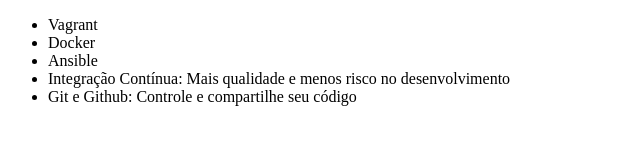
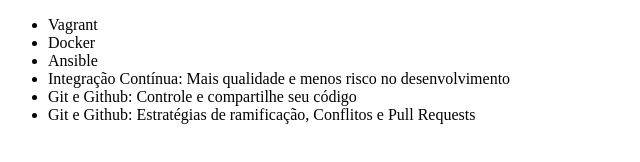
Before and after one commit to Gustavobtfelix/Alura-Curso, a plain HTML site: page index.html in a window 1280 px wide. Shown: the whole page, without its empty margins (0-640 px from the left). Drawn offline with Linux system fonts and the light colour scheme.

Commit message:
adicionando curso git

```diff
--- a/index.html
+++ b/index.html
@@ -11,6 +11,7 @@
         <li>Ansible</li>
         <li>Integração Contínua: Mais qualidade e menos risco no desenvolvimento</li>
         <li>Git e Github: Controle e compartilhe seu código</li>
+        <li>Git e Github: Estratégias de ramificação, Conflitos e Pull Requests</li>
     </ul>
 </body>
 </html>
```
